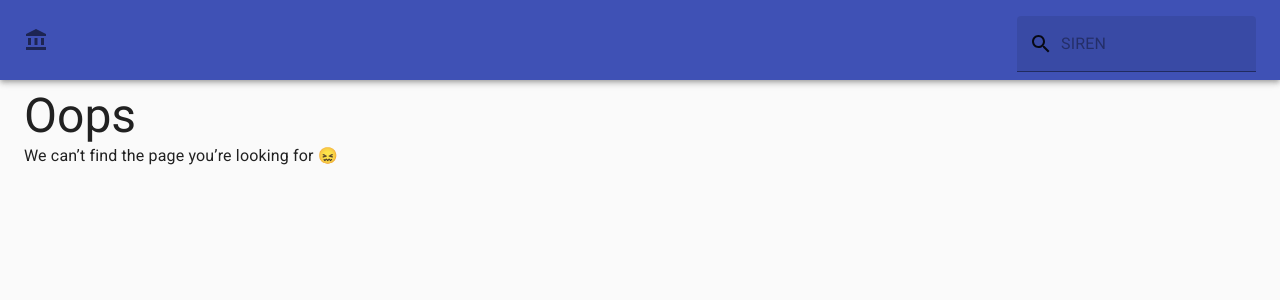
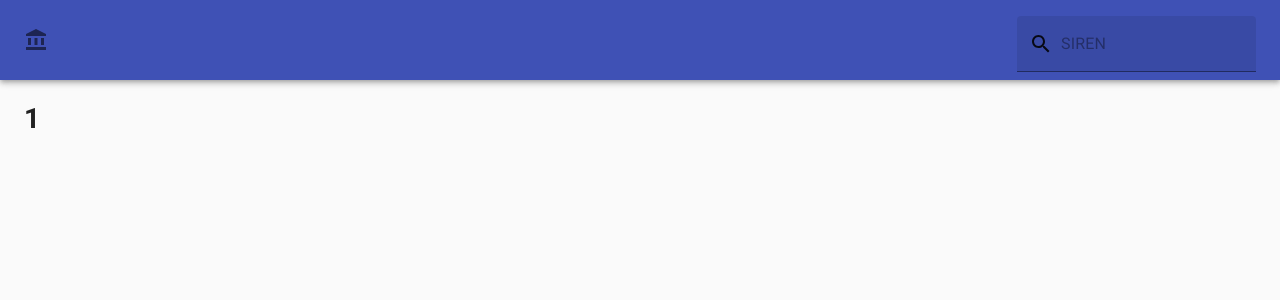
Before and after one commit to n8downs/mansa-challenge, a React (Create React App) app: page /business/1 in a window 1280 px wide. Shown: the top 300 px of the page. Built offline with nearby package versions, Linux system fonts and the light colour scheme.

Commit message:
Rough-in a Business screen

```diff
--- a/src/App.tsx
+++ b/src/App.tsx
@@ -3,6 +3,7 @@ import { Switch, Route } from 'react-router-dom';
 import Container from '@material-ui/core/Container';
 import HomeScreen from './screens/HomeScreen';
 import NotFoundScreen from './screens/NotFoundScreen';
+import BusinessScreen from './screens/BusinessScreen';
 import { makeStyles, Theme, createStyles } from '@material-ui/core/styles';
 
 export default function App() {
@@ -15,6 +16,9 @@ export default function App() {
         <Switch>
           <Route exact path="/">
             <HomeScreen />
+          </Route>
+          <Route path="/business/:siren">
+            <BusinessScreen />
           </Route>
           <Route path="*">
             <NotFoundScreen />
--- /dev/null
+++ b/src/screens/BusinessScreen.tsx
@@ -0,0 +1,8 @@
+import { useParams } from 'react-router-dom';
+
+type BusinessParams = { siren: string };
+
+export default function BusinessScreen() {
+  const { siren } = useParams<BusinessParams>();
+  return <h1>{siren}</h1>;
+}
```
Also changed, not shown: 1 other file (tests, documents, lock files or other folders).
